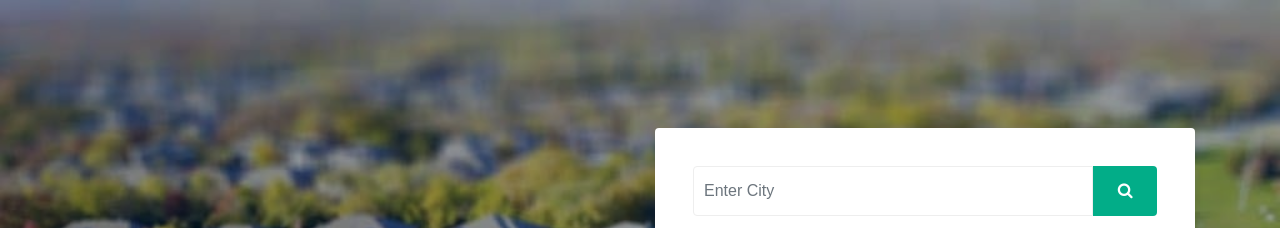
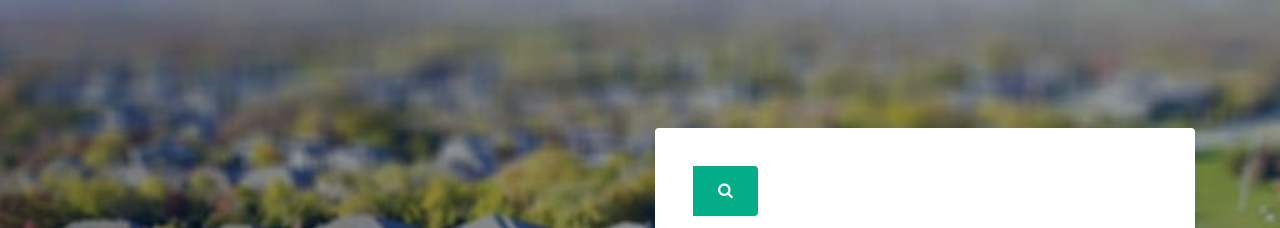
Before and after one commit to vivsarraf/Real-Estate-Dashboard, a plain HTML site: page index.html in a window 1280 px wide. Shown: the top 228 px of the page. Drawn offline with nearby package versions, Linux system fonts and the light colour scheme.

Commit message:
Update index.html

```diff
--- a/index.html
+++ b/index.html
@@ -51,7 +51,7 @@
 				<div class="column1">
 						<form action="/" method="Get">
 							<div class="blog-search form d-flex search-form">
-								<input type="search" class="form-control" placeholder="Enter City" name="search" required="required">
+								<!-- <input type="search" class="form-control" placeholder="Enter City" name="search" required="required"> -->
 								<button type="submit" class="btn search-btn"><span class="fa fa-search"></span></button>
 							</div>
 							<div class="form-top">
```
